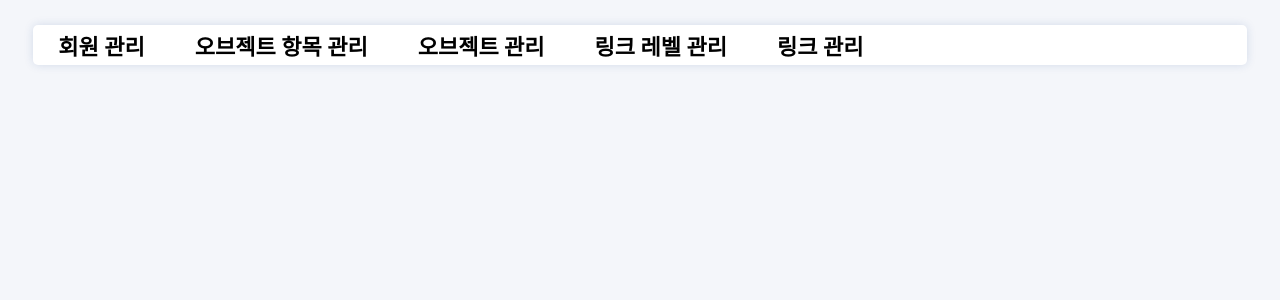
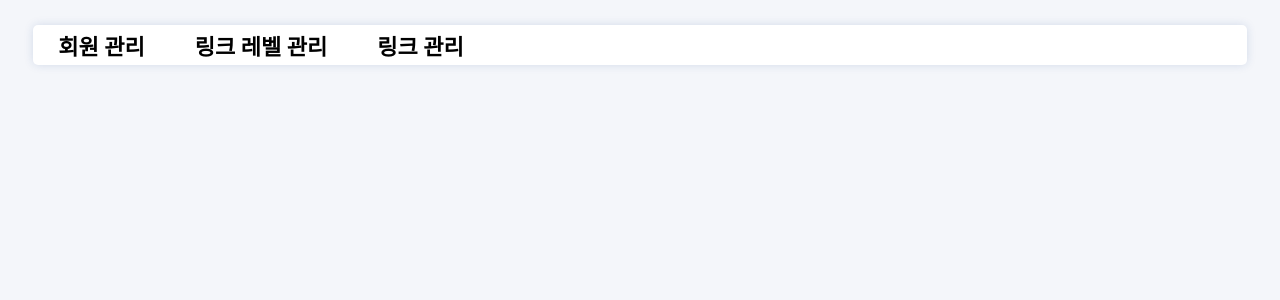
Before and after one commit to EmpChan/MemberManagement, a Django app: template templates/navHorizen.html in a window 1280 px wide. Shown: the top 300 px of the page. Run offline with Django 4.2, Linux system fonts and the light colour scheme; the template is opened without the code that fills it, so the values that code supplies are empty.

Commit message:
delete menus

```diff
--- a/templates/navHorizen.html
+++ b/templates/navHorizen.html
@@ -10,12 +10,6 @@
         <div id="usr_manage_t" class="settings_top">
             <p><strong>회원 관리</strong></p>
         </div>
-        <div id="object_num_manage_t" class="settings_top">
-            <p><strong>오브젝트 항목 관리</strong></p>
-        </div>
-        <div id="object_manage_t" class="settings_top">
-            <p><strong>오브젝트 관리</strong></p>
-        </div>
         <div id="link_level_manage_t" class="settings_top">
             <p><strong>링크 레벨 관리</strong></p>
         </div>
```
